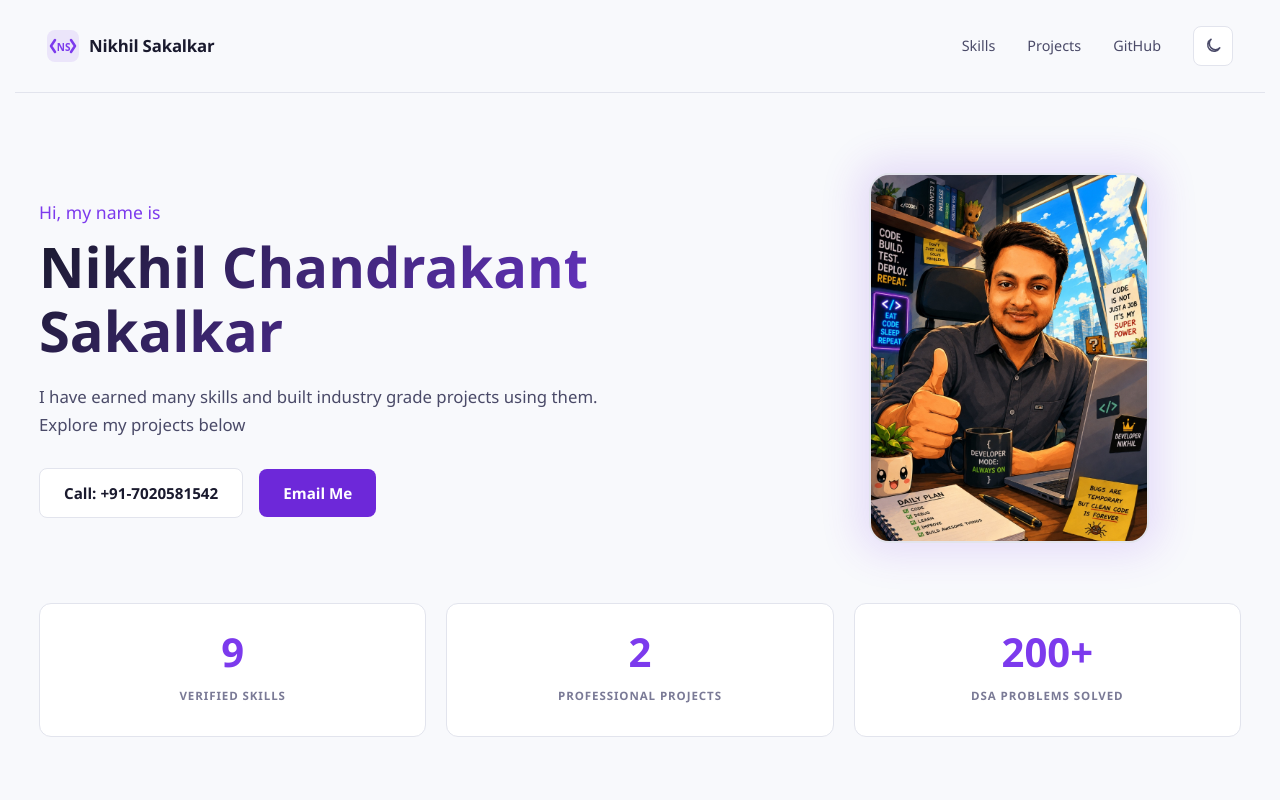
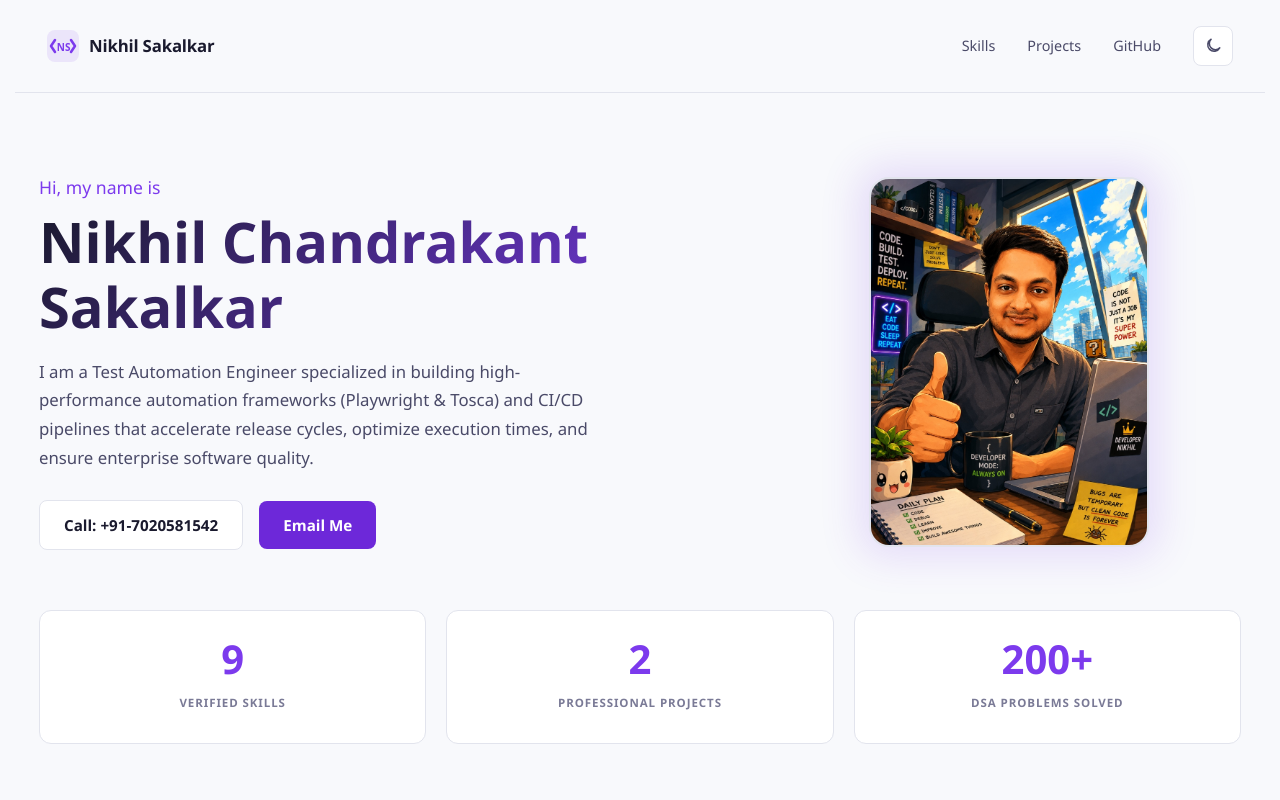
Before and after one commit to Nikk-code/PersonalPorfolio, a React (Vite) app: page / in a window 1280 px wide. Shown: the top 800 px of the page. Built offline with nearby package versions, Linux system fonts and the light colour scheme.

Commit message:
refactor: personalInfo tagline

```diff
--- a/src/data/portfolioData.js
+++ b/src/data/portfolioData.js
@@ -2,7 +2,7 @@ export const personalInfo = {
   greeting: 'Hi, my name is',
   name: 'Nikhil Chandrakant Sakalkar',
   tagline:
-    'I have earned many skills and built industry grade projects using them. Explore my projects below',
+    'I am a Test Automation Engineer specialized in building high-performance automation frameworks (Playwright & Tosca) and CI/CD pipelines that accelerate release cycles, optimize execution times, and ensure enterprise software quality.',
   phone: '+91-7020581542',
   email: 'nikkhilsakalkar@gmail.com',
   github: 'https://github.com/Nikk-code',
```
